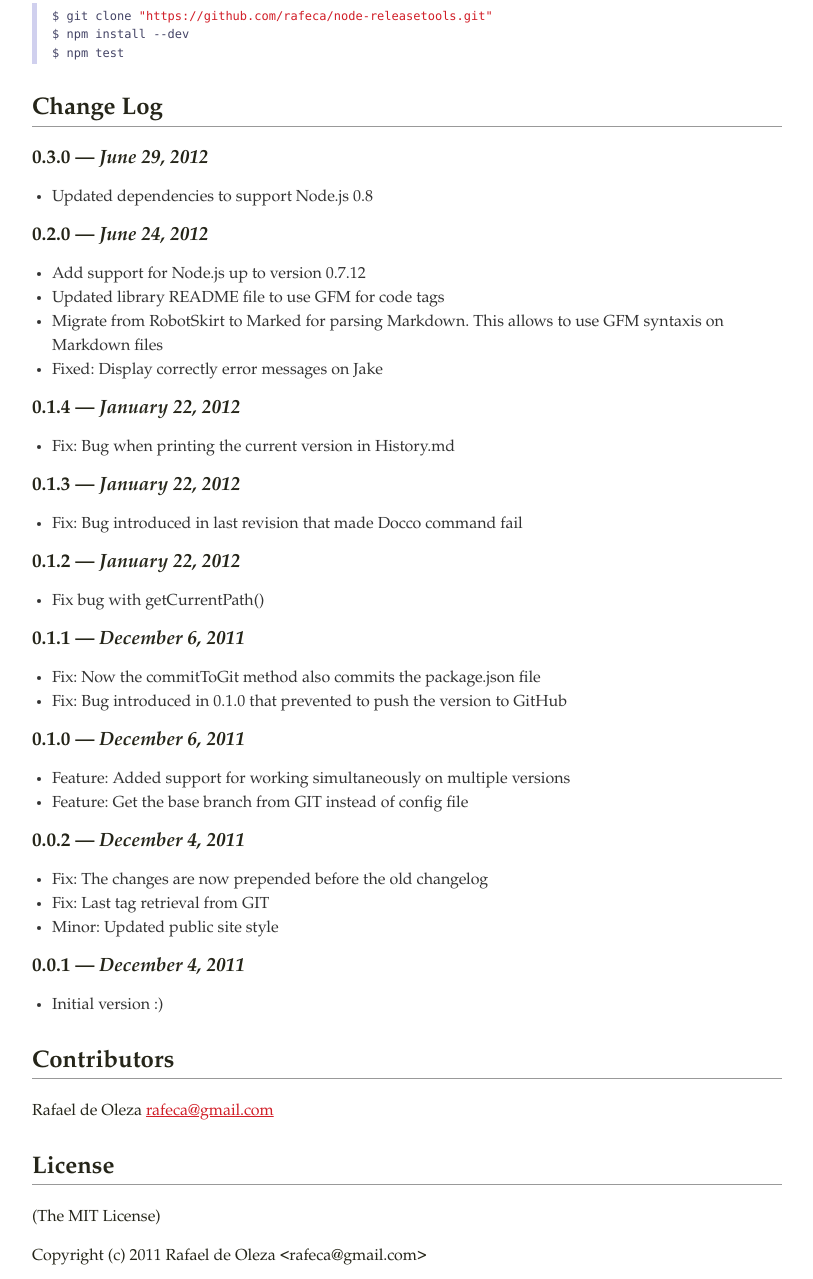
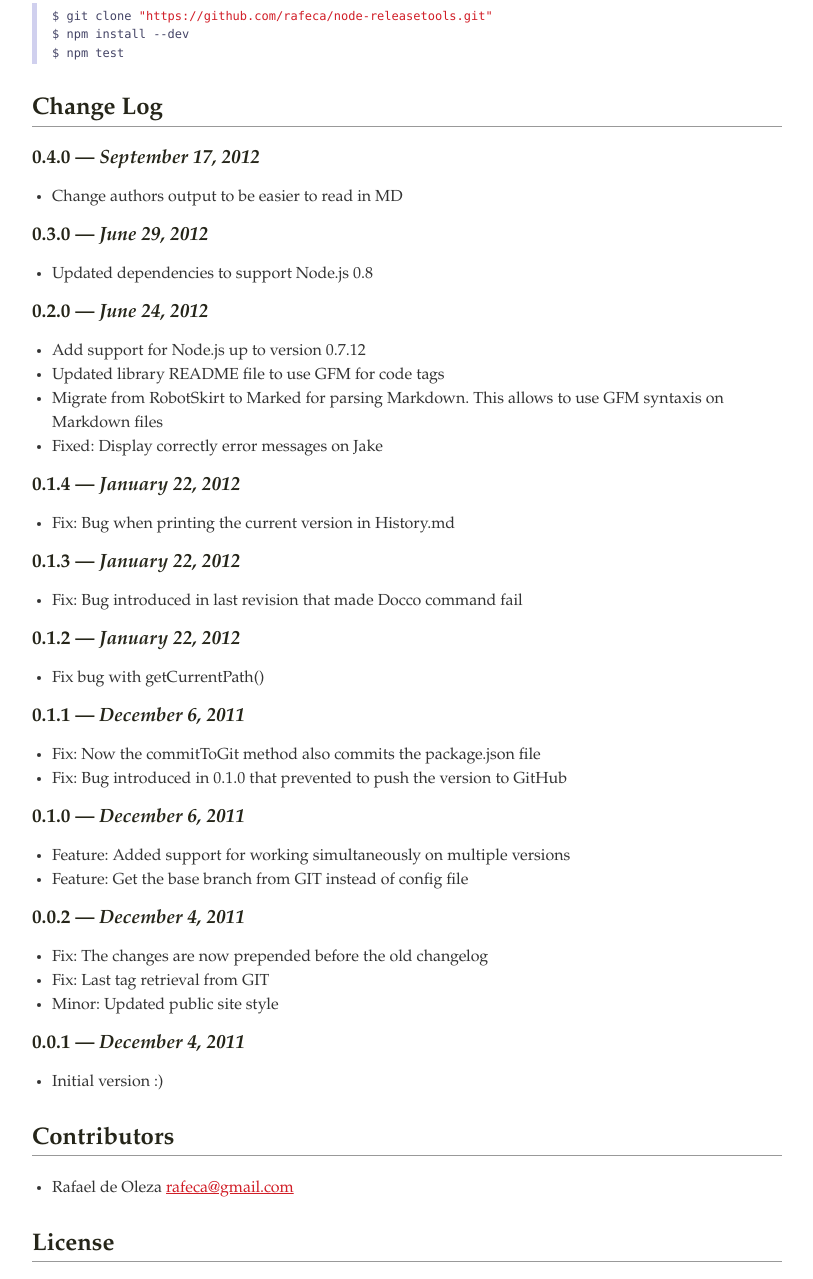
Before and after one commit to rafeca/node-releasetools, a website: page docs/index.html in a window 1280 px wide. Shown: the part 924-2203 px from the top of the page, without its empty margins (233-1046 px from the left). Drawn offline with Linux system fonts and the light colour scheme.

Commit message:
Bump version to 0.4.0

```diff
--- a/docs/index.html
+++ b/docs/index.html
@@ -61,7 +61,11 @@ $ npm test</code></pre>
 
       <h2>Change Log</h2>
 
-      <h3>0.3.0 — <em>June 29, 2012</em></h3>
+      <h3>0.4.0 — <em>September 17, 2012</em></h3>
+<ul>
+<li>Change authors output to be easier to read in MD</li>
+</ul>
+<h3>0.3.0 — <em>June 29, 2012</em></h3>
 <ul>
 <li>Updated dependencies to support Node.js 0.8</li>
 </ul>
@@ -108,8 +112,9 @@ $ npm test</code></pre>
 
       <h2>Contributors</h2>
 
-      <p>Rafael de Oleza <a href="&#109;&#x61;&#105;&#108;&#116;&#x6f;&#x3a;&#114;&#97;&#102;&#x65;&#x63;&#x61;&#x40;&#x67;&#109;&#x61;&#105;&#108;&#46;&#99;&#x6f;&#x6d;">&#114;&#97;&#102;&#x65;&#x63;&#x61;&#x40;&#x67;&#109;&#x61;&#105;&#108;&#46;&#99;&#x6f;&#x6d;</a>
-</p>
+      <ul>
+<li>Rafael de Oleza <a href="&#x6d;&#x61;&#105;&#x6c;&#x74;&#x6f;&#x3a;&#x72;&#x61;&#x66;&#101;&#99;&#97;&#64;&#x67;&#109;&#97;&#105;&#108;&#46;&#99;&#111;&#x6d;">&#x72;&#x61;&#x66;&#101;&#99;&#97;&#64;&#x67;&#109;&#97;&#105;&#108;&#46;&#99;&#111;&#x6d;</a></li>
+</ul>
 
 
       <h2>License</h2>
--- a/package.json
+++ b/package.json
@@ -33,6 +33,6 @@
     "url": "http://github.com/rafeca/node-releasetools/issues"
   },
   "bin": {},
-  "version": "0.3.0",
+  "version": "0.4.0",
   "main": "./lib/main"
 }
```
Also changed, not shown: History.md (+4 -0 lines), 1 other file.
